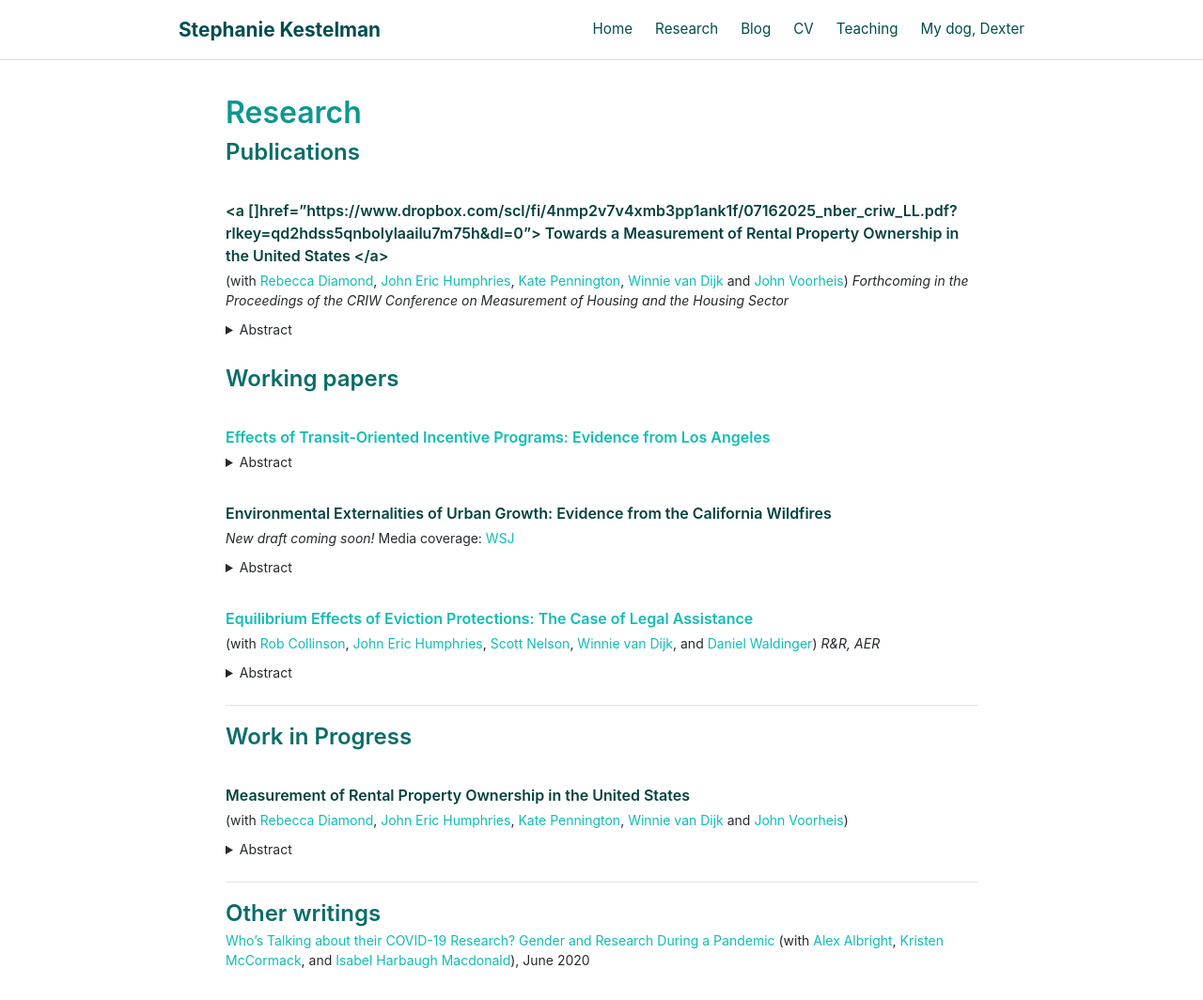
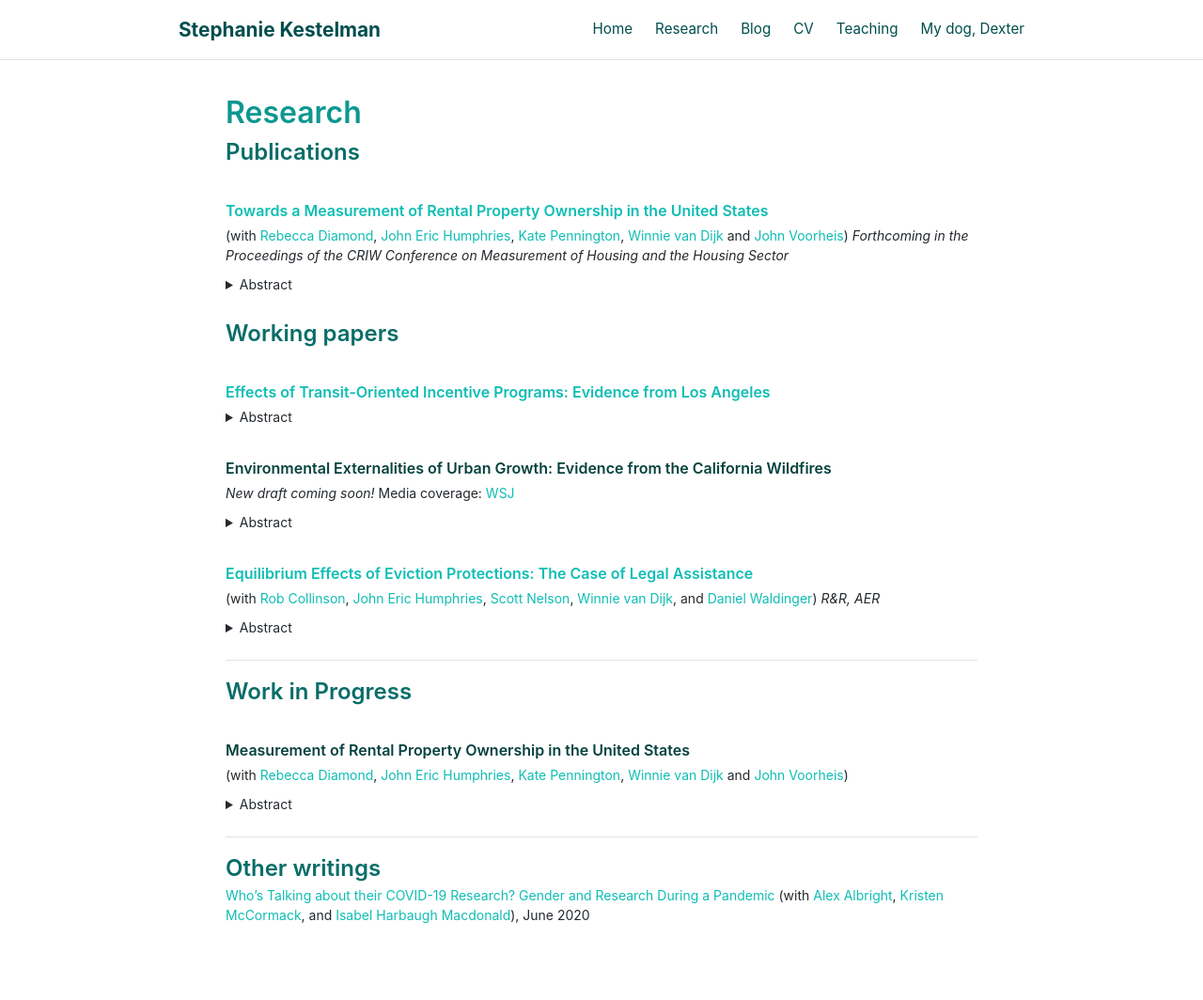
Before and after one commit to skestelman/skestelman.github.io, a Jekyll site: the page built from research.md, in a window 1280 px wide. Shown: the whole page at 94% size. Built offline with Jekyll 4.4.1, drawn with Linux system fonts in a browser that asks for light colours; after the commit the page ends 1016 px from its top, so only the background shows below that.

Commit message:
Fix HTML syntax in research.md for publication link

```diff
--- a/research.md
+++ b/research.md
@@ -4,7 +4,7 @@ title: Research
 ---
 
 ## Publications
-#### <a []href="https://www.dropbox.com/scl/fi/4nmp2v7v4xmb3pp1ank1f/07162025_nber_criw_LL.pdf?rlkey=qd2hdss5qnbolylaailu7m75h&dl=0"> Towards a Measurement of Rental Property Ownership in the United States </a>
+#### <a href="https://www.dropbox.com/scl/fi/4nmp2v7v4xmb3pp1ank1f/07162025_nber_criw_LL.pdf?rlkey=qd2hdss5qnbolylaailu7m75h&dl=0"> Towards a Measurement of Rental Property Ownership in the United States </a>
 (with <a href="https://www.rebecca-diamond.com">Rebecca Diamond</a>, <a href="http://johnerichumphries.com/">John Eric Humphries</a>, <a href="https://www.katepennington.org">Kate Pennington</a>, <a href="https://sites.google.com/site/winnielillianvandijk/">Winnie van Dijk</a> and <a href="https://sites.google.com/site/johnlvoorheis/">John Voorheis</a>)
 <i> Forthcoming in the Proceedings of the CRIW Conference on Measurement of Housing and the Housing Sector </i>
 
```
